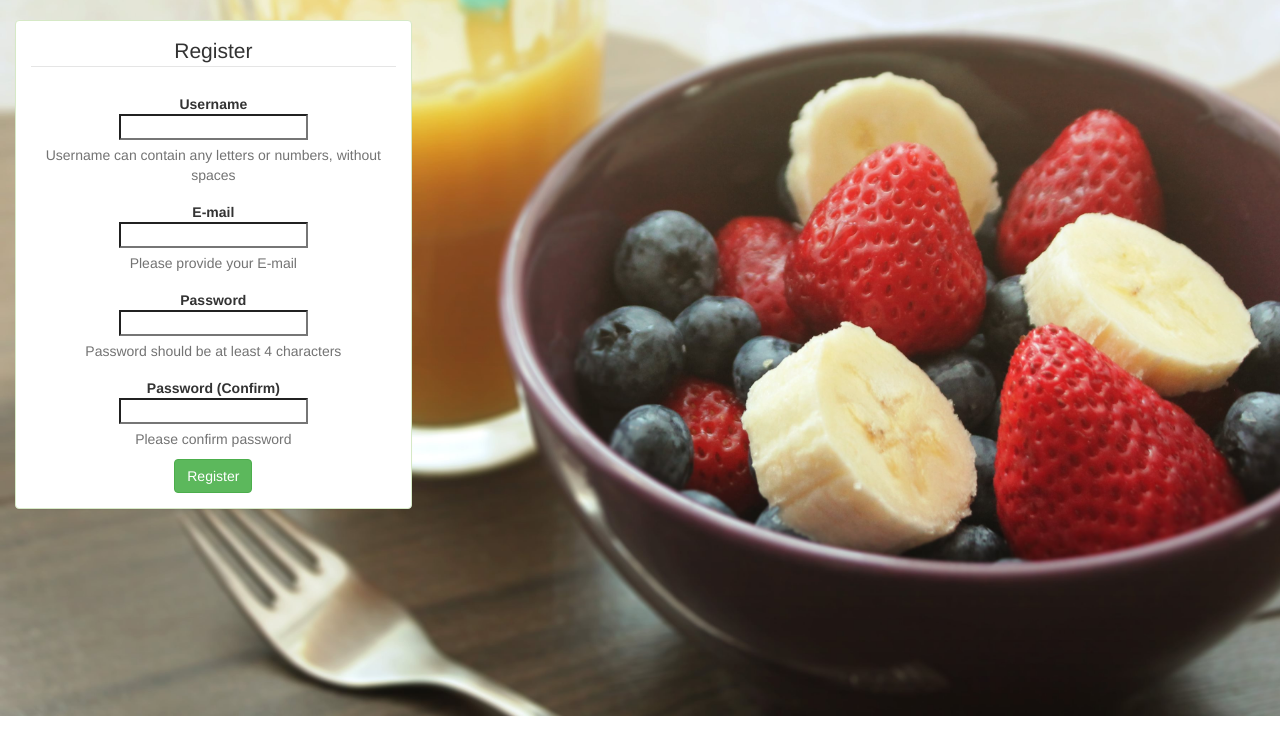
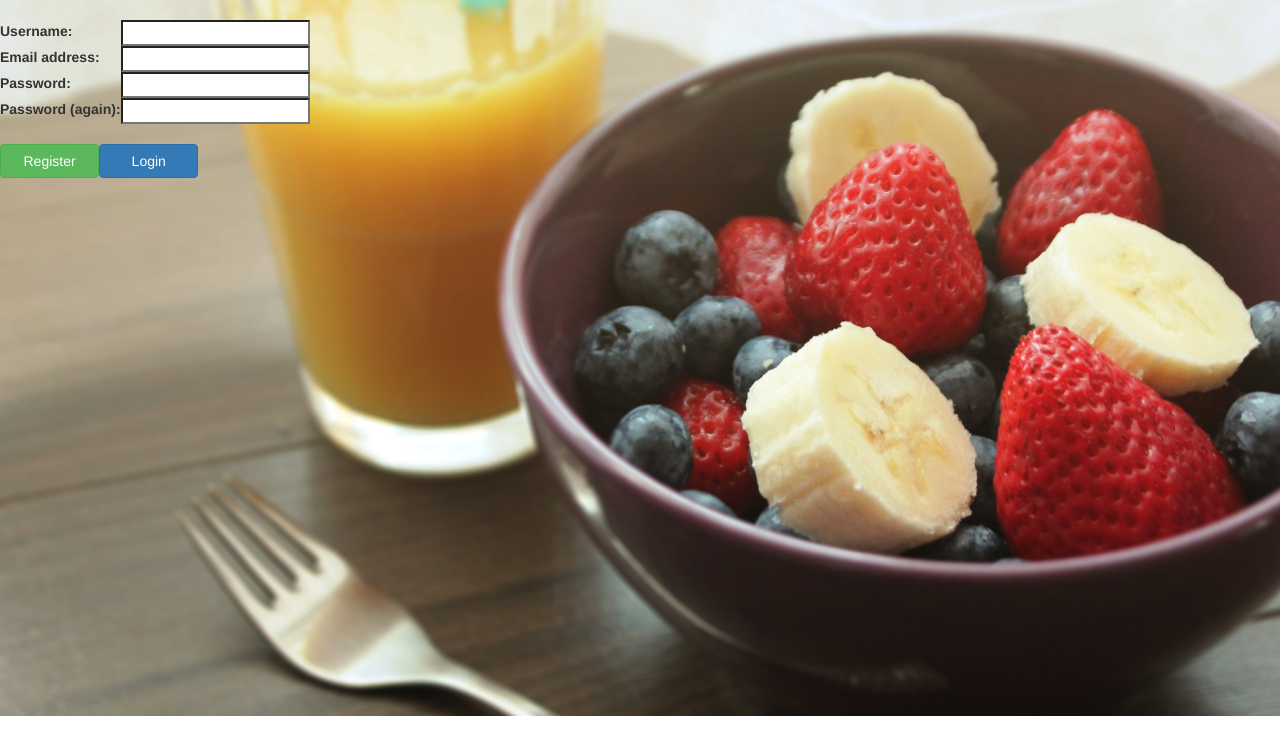
Before and after one commit to ingsoft-famaf/el-rejunte, a Django app: page /register/ in a window 1280 px wide. Shown: the part 52-800 px from the top of the page. Run offline with Django 3.2, Linux system fonts and the light colour scheme; some libraries are stand-ins or nearby versions.

Commit message:
register.html bien

```diff
--- a/myproject/templates/registration/register.html
+++ b/myproject/templates/registration/register.html
@@ -24,66 +24,16 @@
 </head>
 
 <body>
-<div class = "container-fluid">
-<div class="row">
-<div class="col-md-4">
-<div class="register-panel panel panel-success">
-<div class="panel-body">
-<center>
-<form class="form-horizontal" action='' method="POST">
-  <fieldset>
-    <div id="legend">
-      <legend class="">Register</legend>
-    </div>
-    <div class="control-group">
-      <!-- Username -->
-      <label class="control-label"  for="username">Username</label>
-      <div class="controls">
-        <input type="text" id="username" name="username" placeholder="" class="input-xlarge">
-        <p class="help-block">Username can contain any letters or numbers, without spaces</p>
-      </div>
-    </div>
-
-    <div class="control-group">
-      <!-- E-mail -->
-      <label class="control-label" for="email">E-mail</label>
-      <div class="controls">
-        <input type="text" id="email" name="email" placeholder="" class="input-xlarge">
-        <p class="help-block">Please provide your E-mail</p>
-      </div>
-    </div>
-
-    <div class="control-group">
-      <!-- Password-->
-      <label class="control-label" for="password">Password</label>
-      <div class="controls">
-        <input type="password" id="password" name="password" placeholder="" class="input-xlarge">
-        <p class="help-block">Password should be at least 4 characters</p>
-      </div>
-    </div>
-
-    <div class="control-group">
-      <!-- Password -->
-      <label class="control-label"  for="password_confirm">Password (Confirm)</label>
-      <div class="controls">
-        <input type="password" id="password_confirm" name="password_confirm" placeholder="" class="input-xlarge">
-        <p class="help-block">Please confirm password</p>
-      </div>
-    </div>
-
-    <div class="control-group">
-      <!-- Button -->
-      <div class="controls">
-        <button class="btn btn-success">Register</button>
-      </div>
-    </div>
-  </fieldset>
+<div class="row col-md-4">
+<form method="post" action="">
+        {% csrf_token %}
+          <table = border="0">
+            {{ form.as_table }}
+          </table>
+        <br>
+          <button class = "col-md-3 btn btn-success" type="submit" value="Register">Register</button>
+          <button class = "col-md-3 btn btn-primary" type="button" onclick="window.location.href='/login'">Login</button>
 </form>
-</center>
-</div>
-</div>
-</div>
-</div>
 </div>
 
     <script src="/static/js/jquery.min.js" type="text/javascript"></script> <!-- A must-have - dont remove it! -->
```
